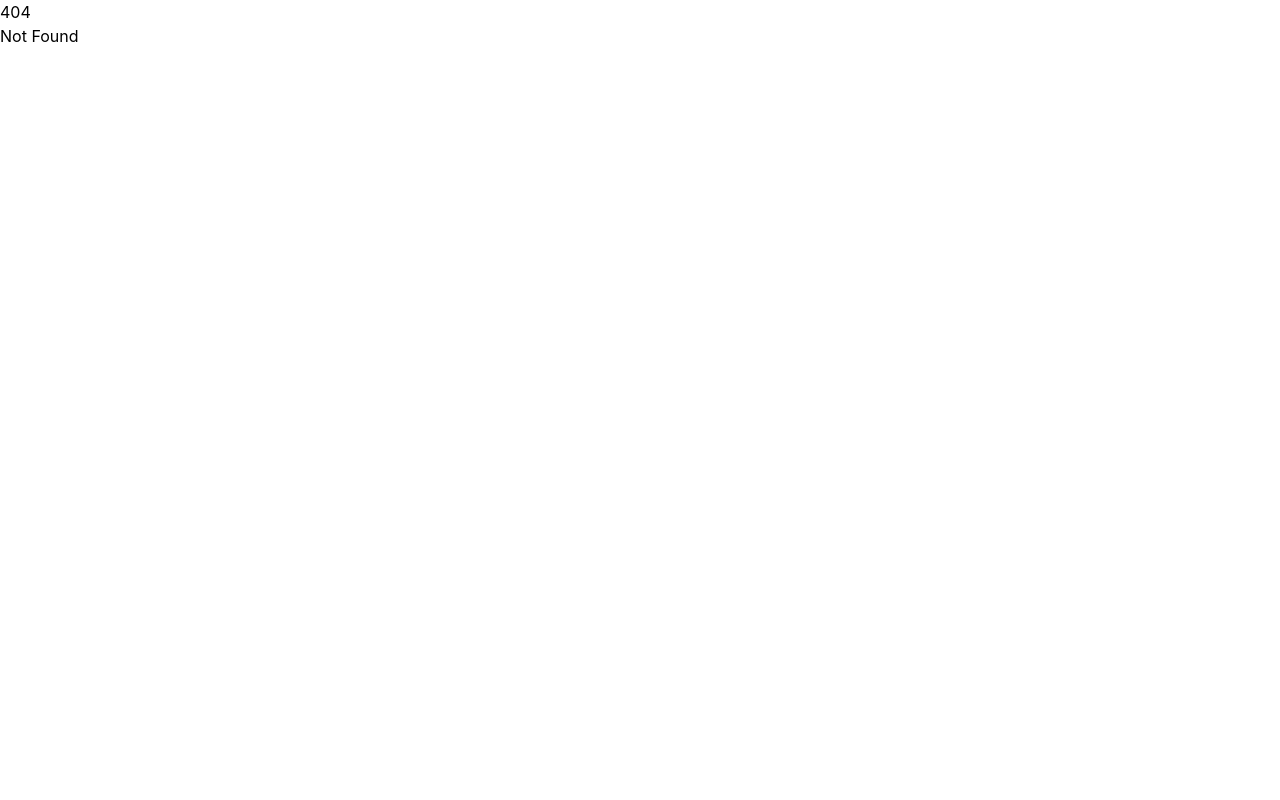
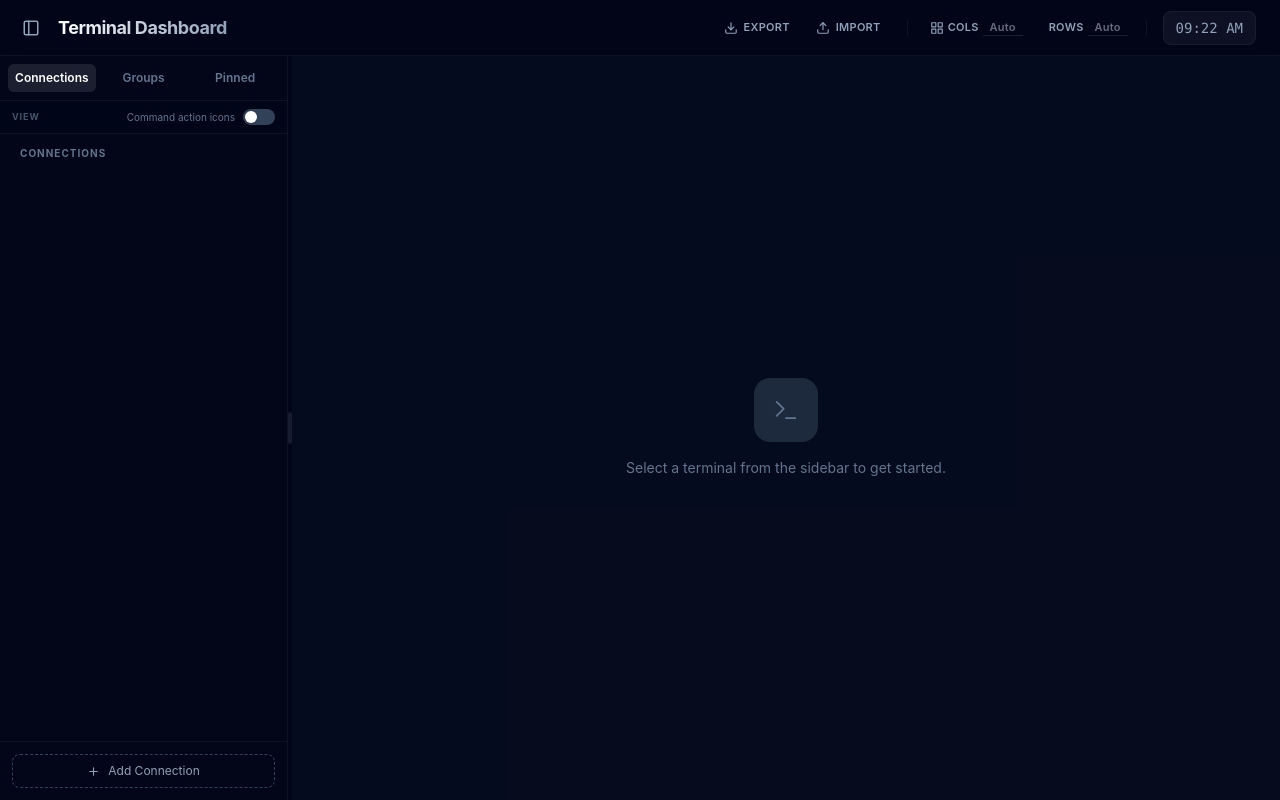
Before and after one commit to aiyoux/terminal-manager, a SvelteKit app: page /connections in a window 1280 px wide. Before the commit this address had no page. Built offline with nearby package versions, Linux system fonts and the light colour scheme.

Commit message:
feat: route Connections / Groups / Pinned so refresh keeps the tab
Sidebar tabs are real URLs (/connections, /groups, /pinned). The dashboard
lives in a layout so terminal sessions stay mounted across tab navigations.
Root / redirects to /connections.

```diff
--- a/src/routes/+page.svelte
+++ b/src/routes/(app)/+layout.svelte
@@ -1,8 +1,11 @@
 <script lang="ts">
+  import { page } from '$app/state';
   import Terminal from '$lib/components/Terminal.svelte';
   import VariablesEditor from '$lib/components/VariablesEditor.svelte';
   import TextReplaceModal from '$lib/components/TextReplaceModal.svelte';
   import { closeConnection, sendInput, isConnected, reconnectConnection, connectionStatuses } from '$lib/connectionManager.svelte';
+
+  let { children } = $props();
   import {
     getConnections,
     getTerminalGroups,
@@ -88,7 +91,15 @@
   let activeTerminalId = $derived(getActiveTerminalId());
   let activeWsUrl = $derived(getWsUrlForTerminal(activeTerminalId));
 
-  let activeSidebarTab = $state<'connections' | 'groups' | 'pinned'>('connections');
+  type SidebarTab = 'connections' | 'groups' | 'pinned';
+
+  /** Driven by the URL so refresh keeps the active sidebar tab. */
+  let activeSidebarTab = $derived.by((): SidebarTab => {
+    const path = page.url.pathname;
+    if (path === '/groups' || path.startsWith('/groups/')) return 'groups';
+    if (path === '/pinned' || path.startsWith('/pinned/')) return 'pinned';
+    return 'connections';
+  });
 
   // --- Sidebar view settings ---
   const VIEW_SETTINGS_KEY = 'terminal-dashboard-view-settings';
@@ -699,6 +710,28 @@
   });
   let pinnedTerminals = $derived(allTerminals.filter(t => t.pinned));
 
+  // Pinned route owns the pinned multi-terminal grid; leaving it clears that mode.
+  $effect(() => {
+    if (activeSidebarTab === 'pinned') {
+      if (gridViewConnId !== '__pinned__') {
+        gridViewProjectId = '__pinned__';
+        gridViewConnId = '__pinned__';
+        setActiveTerminalId('');
+      }
+      let changed = false;
+      for (const t of pinnedTerminals) {
+        if (!mountedTerminalIds.has(t.id)) {
+          mountedTerminalIds.add(t.id);
+          changed = true;
+        }
+      }
+      if (changed) mountedTerminalIds = new Set(mountedTerminalIds);
+    } else if (gridViewConnId === '__pinned__') {
+      gridViewConnId = '';
+      gridViewProjectId = '';
+    }
+  });
+
   // Auto-mount terminal when it becomes active
   $effect(() => {
     if (activeTerminalId && !mountedTerminalIds.has(activeTerminalId)) {
@@ -1251,37 +1284,33 @@
         : `width: ${sidebarOpen ? sidebarWidth + 'px' : '0px'}; opacity: ${sidebarOpen ? 1 : 0}`}
     >
       <div class="flex items-center border-b border-white/5 p-2 gap-1">
-        <button
-          class="flex-1 py-1.5 text-xs font-semibold rounded-md transition-colors {activeSidebarTab === 'connections' ? 'bg-white/10 text-white' : 'text-slate-500 hover:text-slate-300 hover:bg-white/5'}"
-          onclick={() => { activeSidebarTab = 'connections'; if (gridViewConnId === '__pinned__') { gridViewConnId = ''; gridViewProjectId = ''; } }}
+        <a
+          href="/connections"
+          class="flex-1 py-1.5 text-center text-xs font-semibold rounded-md transition-colors {activeSidebarTab === 'connections' ? 'bg-white/10 text-white' : 'text-slate-500 hover:text-slate-300 hover:bg-white/5'}"
           data-tooltip="View server connections and project workspaces"
           data-tooltip-pos="bottom"
+          aria-current={activeSidebarTab === 'connections' ? 'page' : undefined}
         >
           Connections
-        </button>
-        <button
-          class="flex-1 py-1.5 text-xs font-semibold rounded-md transition-colors {activeSidebarTab === 'groups' ? 'bg-white/10 text-white' : 'text-slate-500 hover:text-slate-300 hover:bg-white/5'}"
-          onclick={() => { activeSidebarTab = 'groups'; if (gridViewConnId === '__pinned__') { gridViewConnId = ''; gridViewProjectId = ''; } }}
+        </a>
+        <a
+          href="/groups"
+          class="flex-1 py-1.5 text-center text-xs font-semibold rounded-md transition-colors {activeSidebarTab === 'groups' ? 'bg-white/10 text-white' : 'text-slate-500 hover:text-slate-300 hover:bg-white/5'}"
           data-tooltip="View custom multi-terminal layout groups"
           data-tooltip-pos="bottom"
+          aria-current={activeSidebarTab === 'groups' ? 'page' : undefined}
         >
           Groups
-        </button>
-        <button
-          class="flex-1 py-1.5 text-xs font-semibold rounded-md transition-colors {activeSidebarTab === 'pinned' ? 'bg-white/10 text-white' : 'text-slate-500 hover:text-slate-300 hover:bg-white/5'}"
-          onclick={() => {
-            activeSidebarTab = 'pinned';
-            gridViewProjectId = '__pinned__';
-            gridViewConnId = '__pinned__';
-            setActiveTerminalId('');
-            for (const t of pinnedTerminals) mountedTerminalIds.add(t.id);
-            mountedTerminalIds = new Set(mountedTerminalIds);
-          }}
+        </a>
+        <a
+          href="/pinned"
+          class="flex-1 py-1.5 text-center text-xs font-semibold rounded-md transition-colors {activeSidebarTab === 'pinned' ? 'bg-white/10 text-white' : 'text-slate-500 hover:text-slate-300 hover:bg-white/5'}"
           data-tooltip="View pinned active terminals"
           data-tooltip-pos="bottom"
+          aria-current={activeSidebarTab === 'pinned' ? 'page' : undefined}
         >
           Pinned
-        </button>
+        </a>
       </div>
 
       <!-- View settings (below tabs, above section labels) -->
@@ -2010,6 +2039,10 @@
       onClose={() => { textReplaceRef = null; }}
     />
   {/if}
+
+  <!-- Child tab routes are intentionally empty; this layout owns the UI so
+       terminals stay mounted when switching Connections / Groups / Pinned. -->
+  <div class="hidden" aria-hidden="true">{@render children()}</div>
 </div>
 
 <style>
--- /dev/null
+++ b/src/routes/(app)/connections/+page.svelte
@@ -0,0 +1 @@
+<!-- Tab content lives in (app)/+layout.svelte so terminals stay mounted across tab navigations. -->
--- /dev/null
+++ b/src/routes/(app)/groups/+page.svelte
@@ -0,0 +1 @@
+<!-- Tab content lives in (app)/+layout.svelte so terminals stay mounted across tab navigations. -->
--- /dev/null
+++ b/src/routes/(app)/pinned/+page.svelte
@@ -0,0 +1 @@
+<!-- Tab content lives in (app)/+layout.svelte so terminals stay mounted across tab navigations. -->
--- /dev/null
+++ b/src/routes/+page.ts
@@ -0,0 +1,6 @@
+import { redirect } from '@sveltejs/kit';
+
+/** Default landing: connections sidebar tab. */
+export function load() {
+	redirect(307, '/connections');
+}
```
Also changed, not shown: 1 other file (tests, documents, lock files or other folders).
